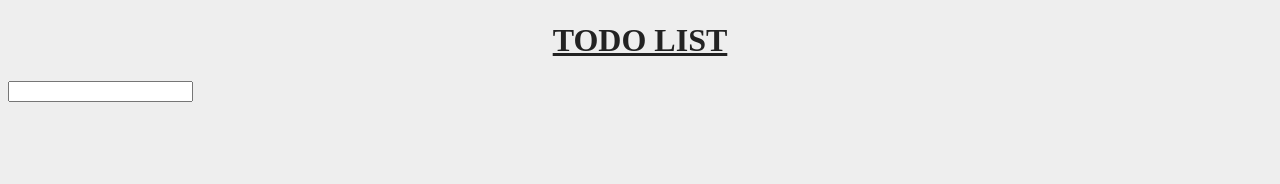
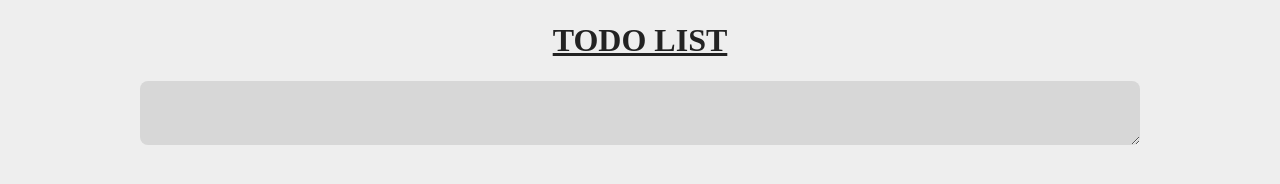
Before and after one commit to Abhijit105/todo-list-typescript, a website built with Vite: page index.html in a window 1280 px wide. Built offline with nearby package versions, Linux system fonts and the light colour scheme.

Commit message:
feat(style.css): add styles for todo-input element

```diff
--- a/src/main.ts
+++ b/src/main.ts
@@ -1,4 +1,4 @@
-import { createTodoInputEl } from "./view.ts";
+import { createTodoTextareaEl } from "./view.ts";
 
 const mainEl = document.querySelector("main");
 
@@ -7,7 +7,13 @@ function init(): void {
     return;
   }
 
-  const todoInputEl = createTodoInputEl(mainEl);
+  const todoTextareaElAttributes = {
+    type: "text",
+    name: "todo",
+    id: "todo-input",
+    class: "todo-input",
+  };
+  createTodoTextareaEl(mainEl, todoTextareaElAttributes);
 }
 
 init();
--- a/src/style.css
+++ b/src/style.css
@@ -25,3 +25,34 @@ header > h1 {
   text-align: center;
   text-decoration: underline;
 }
+
+main {
+  width: 1000px;
+  margin: auto;
+  display: flex;
+  flex-direction: column;
+  align-items: stretch;
+  justify-content: space-between;
+}
+
+.todo-input {
+  padding: 8px 16px;
+  background-color: var(--bgsecondary);
+  border-radius: 8px;
+  display: flex;
+  align-items: center;
+  justify-content: center;
+  font-family: inherit;
+  font-size: 16px;
+  line-height: 1.5;
+  font-weight: 400;
+  color: var(--textprimary);
+  border: none;
+  outline: none;
+  transition: all 0.2s ease-in-out;
+}
+
+.todo-input:focus,
+.todo-input:focus-visible {
+  outline: 2px solid var(--primary);
+}
--- a/src/view.ts
+++ b/src/view.ts
@@ -1,22 +1,22 @@
-function createTodoInputEl(
+function createTodoTextareaEl(
   parent: HTMLElement,
   attributes?: Record<string, string>,
   textContent?: string,
 ): HTMLElement {
-  const todoInputEl = document.createElement("input");
+  const el = document.createElement("textarea");
 
   if (attributes) {
     for (const key of Object.keys(attributes)) {
-      todoInputEl.setAttribute(key, attributes[key]);
+      el.setAttribute(key, attributes[key]);
     }
   }
 
   if (textContent) {
-    todoInputEl!.textContent = textContent;
+    el!.textContent = textContent;
   }
 
-  parent.appendChild(todoInputEl);
-  return todoInputEl;
+  parent.appendChild(el);
+  return el;
 }
 
-export { createTodoInputEl };
+export { createTodoTextareaEl };
```
